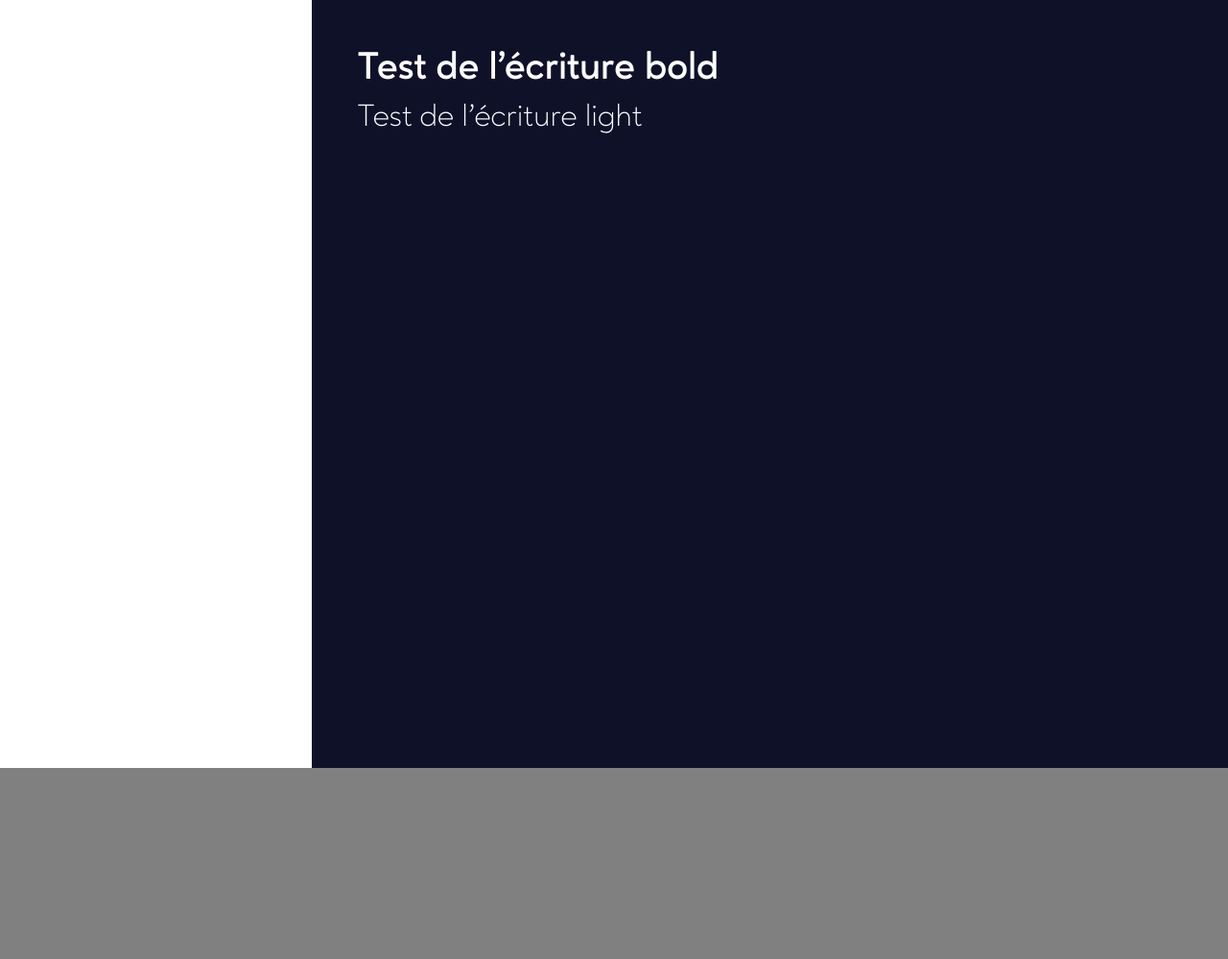
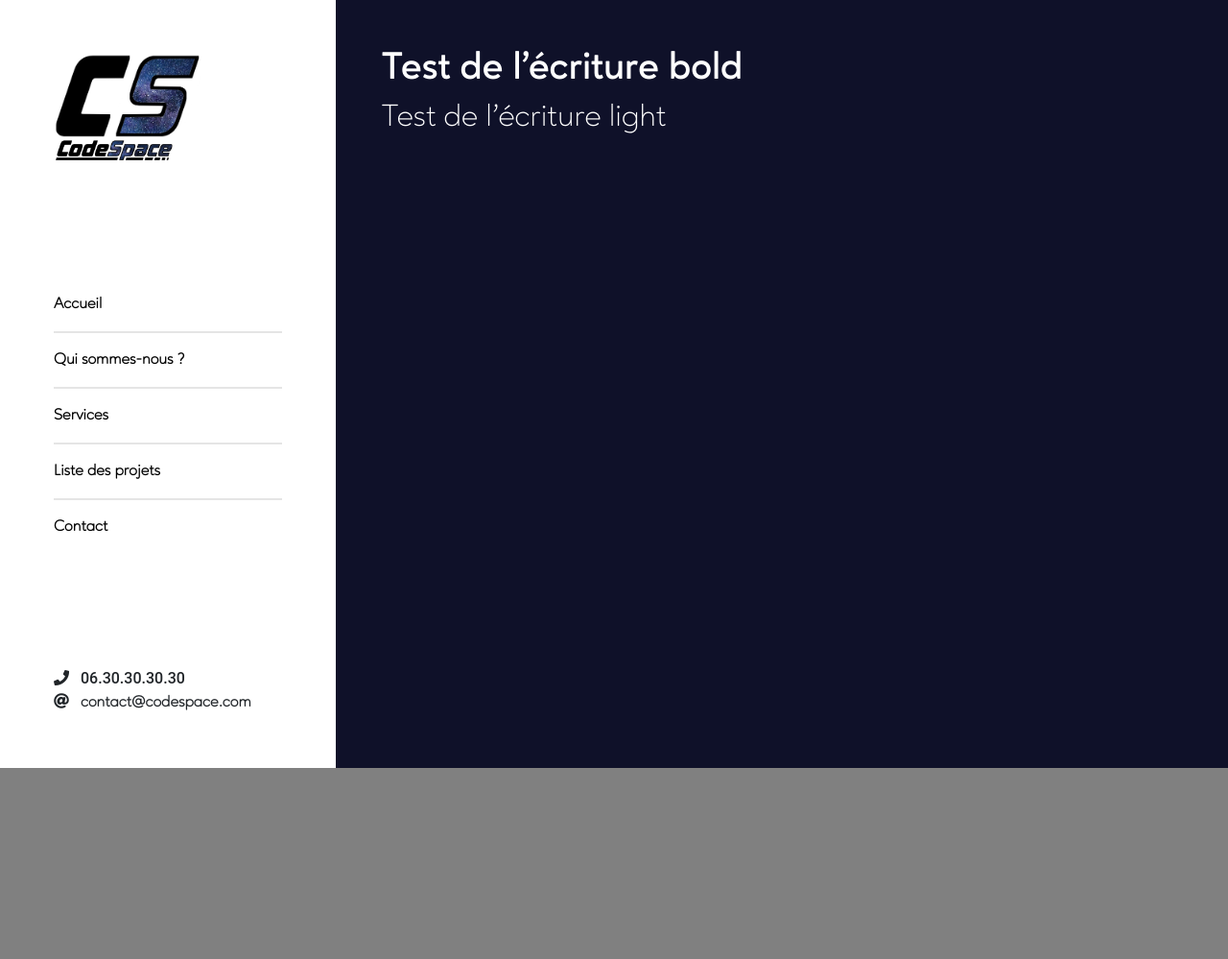
Before and after one commit to bologia/codespacesite, a PHP site: page / in a window 1280 px wide. Shown: the top 999 px of the page at 96% size. Run offline with PHP 8.4, Linux system fonts and the light colour scheme; some libraries are stand-ins or nearby versions.

Commit message:
Nav created + logo/favicon

```diff
--- a/css/main.css
+++ b/css/main.css
@@ -13,22 +13,53 @@ body{
     padding: 0;
     background: grey;
     font-family: "Ageo";
+    font-weight: 900;
 }
 
 h1{
     font-family: "AgeoB";
 }
 
-.main-nav{
-    position: fixed;
-    width: 325px;
-    height: 100%;
-    background: white;
+a{
+    color: #000;
+}
+
+a:hover{
+    text-decoration: none !important;
+}
+
+.number{
+    font-family: Roboto;
+    font-weight: 500;
 }
 
 main{
-    margin-left: 325px;
-    width: calc(100% - 325px);
+    margin-left: 350px;
+    width: calc(100% - 350px);
     height: 5000px;
     /* background: yellow; */
 }
+
+/*
+    --------------- NAV LEFT ----------------
+*/
+.main-nav{
+    position: fixed;
+    width: 350px;
+    height: 100%;
+    background: white;
+    padding: 3.5rem;
+}
+
+.main-nav .nav-list .list-group-item{
+    padding: 1rem 0;
+    border-bottom: 2px solid rgba(0,0,0,.1) !important;
+}
+.main-nav .nav-list a:last-child .list-group-item{
+    border-bottom: none !important;
+}
+
+.main-nav .nav-list a .list-group-item:hover{
+    color: #844eb8;
+    border-color: rgba(0,0,0,.2) !important;
+}
--- /dev/null
+++ b/includes/nav.php
@@ -0,0 +1,19 @@
+<div class="main-nav d-flex flex-column justify-content-between">
+    <div>
+        <img src="./img/cs.png" alt="Logo CodeSpace" width="65%">
+        <img src="./img/codespacelogoname.png" alt="Logo CodeSpace" width="53%">
+    </div>
+    <div>
+        <ul class="list-group list-group-flush font-weight-bold nav-list">
+            <a href="#"><li class="list-group-item">Accueil</li></a>
+            <a href="#"><li class="list-group-item">Qui sommes-nous ?</li></a>
+            <a href="#"><li class="list-group-item">Services</li></a>
+            <a href="#"><li class="list-group-item">Liste des projets</li></a>
+            <a href="#"><li class="list-group-item">Contact</li></a>
+        </ul>
+    </div>
+    <div>
+        <i class="fas fa-phone"></i> &nbsp; <span class="number">06.30.30.30.30</span><br>
+        <i class="fas fa-at"></i> &nbsp; contact@codespace.com
+    </div>
+</div>
--- a/index.php
+++ b/index.php
@@ -3,14 +3,16 @@
 <head>
     <meta charset="UTF-8">
     <meta name="viewport" content="width=device-width, initial-scale=1.0">
+    <link rel="icon" type="image/png" href="./img/codespacelogo.png" />
     <title>CodeSpace - Développeurs web, e-commerce et application</title>
     <link rel="stylesheet" href="https://stackpath.bootstrapcdn.com/bootstrap/4.4.1/css/bootstrap.min.css" integrity="sha384-Vkoo8x4CGsO3+Hhxv8T/Q5PaXtkKtu6ug5TOeNV6gBiFeWPGFN9MuhOf23Q9Ifjh" crossorigin="anonymous">
+    <link rel='stylesheet' href='https://cdnjs.cloudflare.com/ajax/libs/font-awesome/5.12.1/css/all.min.css'/>
     <link rel="stylesheet" href="./css/main.css">
     <link rel="stylesheet" href="./css/home.css">
 </head>
 <body>
     <!-- Nav left -->
-    <div class="main-nav"></div>
+    <?php include('includes/nav.php'); ?>
 
     <!-- Main content - right -->
     <main>
```
Also changed, not shown: img/codespacelogo.png (renamed from other/images/codespacelogo.png), img/codespacelogoname.png (renamed from other/images/codespacelogoname.png), img/cs.png (added).
